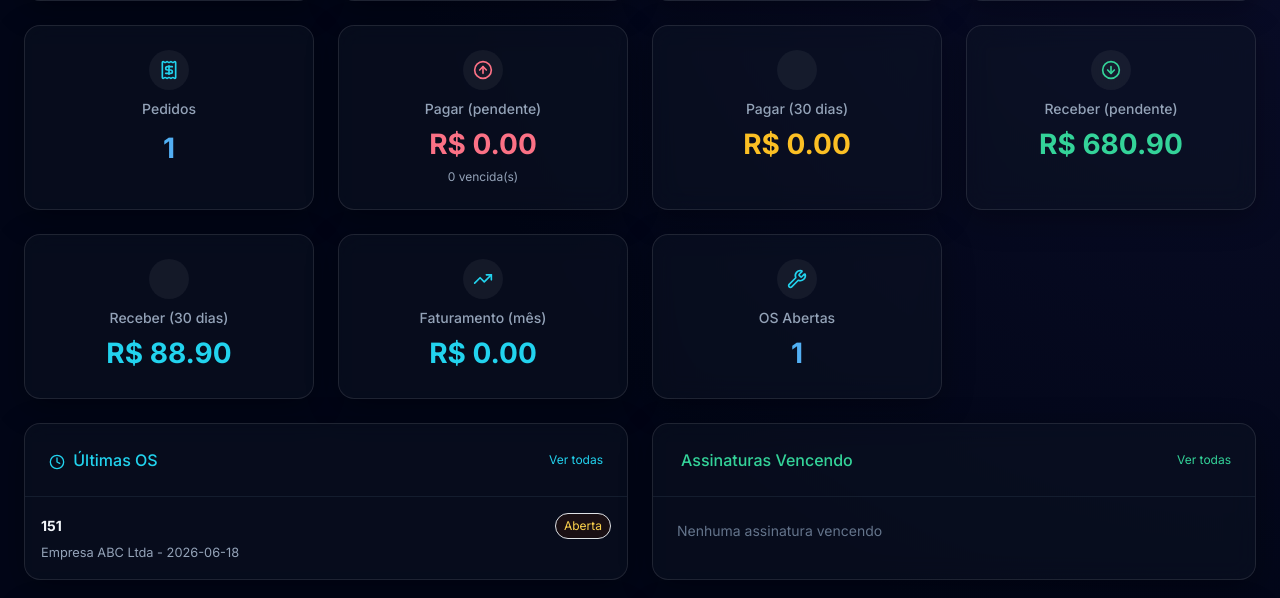
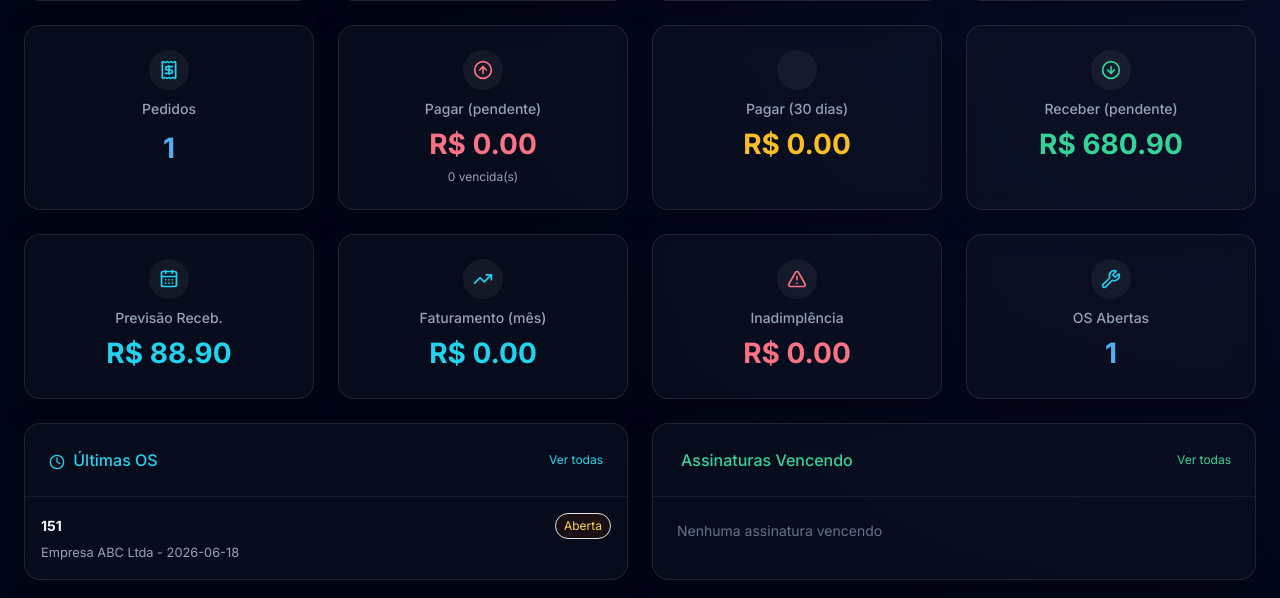
Before and after one commit to machado3-lang/controle-comercial, a FastAPI app: page / in a window 1280 px wide. Shown: the part 281-879 px from the top of the page. Run offline with FastAPI, Linux system fonts and the light colour scheme; a user stored in the database is signed in; data comes from the database, SQL or seed files in the repository; data that the repository does not hold is empty; some libraries are stand-ins or nearby versions.

Commit message:
Add inadimplente_total to dashboard and previsao-recebimentos link

```diff
--- a/main.py
+++ b/main.py
@@ -277,6 +277,12 @@ def dashboard(request: Request, db: Session = Depends(get_db)):
         Assinatura.data_fim <= hoje + timedelta(days=30)
     ).order_by(Assinatura.data_fim).limit(5).all()
 
+    # Inadimplência total
+    inadimplente_total = db.query(func.sum(ContaReceber.valor)).filter(
+        ContaReceber.data_vencimento < hoje,
+        ContaReceber.status.in_([StatusConta.PENDENTE, StatusConta.VENCIDO])
+    ).scalar() or 0
+
     bling_pending = db.query(func.count(Cliente.id)).filter(Cliente.bling_pending_sync == True).scalar() or 0
     bling_pending += db.query(func.count(Fornecedor.id)).filter(Fornecedor.bling_pending_sync == True).scalar() or 0
     bling_pending += db.query(func.count(Assinatura.id)).filter(Assinatura.bling_pending_sync == True).scalar() or 0
@@ -315,6 +321,7 @@ def dashboard(request: Request, db: Session = Depends(get_db)):
         "faturamento_mes": faturamento_mes,
         "contas_pagar_vencendo": contas_pagar_vencendo,
         "contas_receber_vencendo": contas_receber_vencendo,
+        "inadimplente_total": inadimplente_total,
         "ordens_abertas": ordens_abertas,
         "ultimas_ordens": ultima_os,
         "assinaturas_proximas": assinaturas_proximas,
--- a/templates/index.html
+++ b/templates/index.html
@@ -52,9 +52,9 @@
         <div class="stat-label mb-1">Receber (pendente)</div>
         <div class="stat-value text-emerald-400 mb-1">R$ {{ "%.2f"|format(contas_receber_pendentes) }}</div>
     </a>
-    <a href="/contas/receber" class="glass-card p-4 text-center block hover:bg-slate-800/40 transition">
-        <div class="stat-icon mx-auto"><i data-lucide="calendar-alert" class="w-5 h-5 text-cyan-400"></i></div>
-        <div class="stat-label mb-1">Receber (30 dias)</div>
+    <a href="/contas/previsao-recebimentos" class="glass-card p-4 text-center block hover:bg-slate-800/40 transition">
+        <div class="stat-icon mx-auto"><i data-lucide="calendar-days" class="w-5 h-5 text-cyan-400"></i></div>
+        <div class="stat-label mb-1">Previsão Receb.</div>
         <div class="stat-value text-cyan-400">R$ {{ "%.2f"|format(contas_receber_vencendo) }}</div>
     </a>
     <div class="glass-card p-4 text-center">
@@ -62,6 +62,11 @@
         <div class="stat-label mb-1">Faturamento (mês)</div>
         <div class="stat-value text-cyan-400">R$ {{ "%.2f"|format(faturamento_mes) }}</div>
     </div>
+    <a href="/contas/inadimplencia" class="glass-card p-4 text-center block hover:bg-slate-800/40 transition">
+        <div class="stat-icon mx-auto"><i data-lucide="alert-triangle" class="w-5 h-5 text-rose-400"></i></div>
+        <div class="stat-label mb-1">Inadimplência</div>
+        <div class="stat-value text-rose-400">R$ {{ "%.2f"|format(inadimplente_total) }}</div>
+    </a>
     <a href="/ordens-servico" class="glass-card p-4 text-center block hover:bg-slate-800/40 transition">
         <div class="stat-icon mx-auto"><i data-lucide="wrench" class="w-5 h-5 text-cyan-400"></i></div>
         <div class="stat-label mb-1">OS Abertas</div>
```
